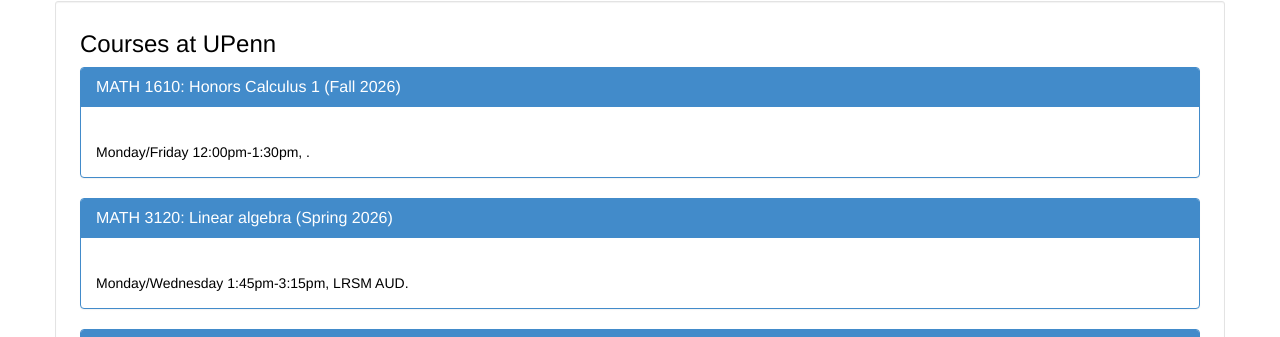
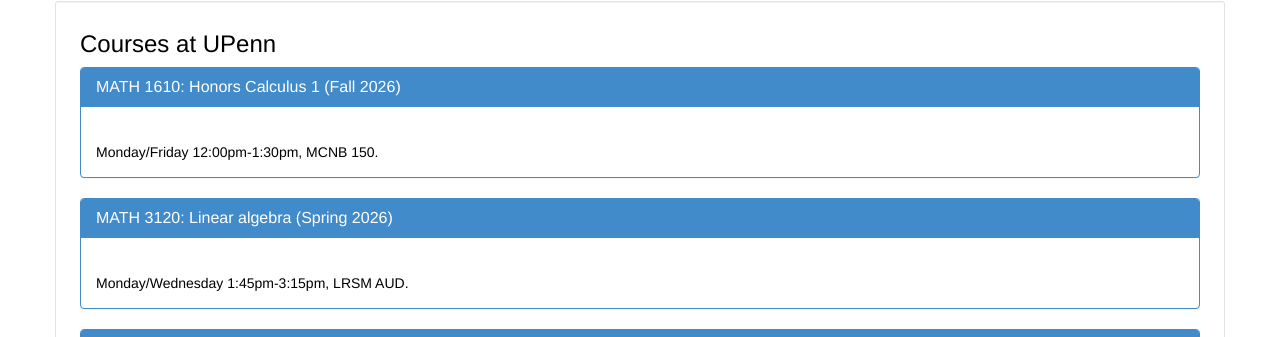
Before and after one commit to dkrashen/dkrashen.github.io, a Jekyll site: the page built from teaching.html, in a window 1280 px wide and 900 px high. Shown: the part 287-624 px from the top of the window. Built offline with Jekyll 4.4.1, drawn with Linux system fonts in a browser that asks for light colours.

Commit message:
add room number

```diff
--- a/_data/courses-upenn.yml
+++ b/_data/courses-upenn.yml
@@ -3,7 +3,7 @@
   - title: "MATH 1610: Honors Calculus 1"
     url: "http://dkrashen.github.io/honors-calculus-1610/"
     schedule: "Monday/Friday 12:00pm-1:30pm"
-    location: ""
+    location: "MCNB 150"
     semester: "Fall 2026"
 
   - title: "MATH 3120: Linear algebra"
```
